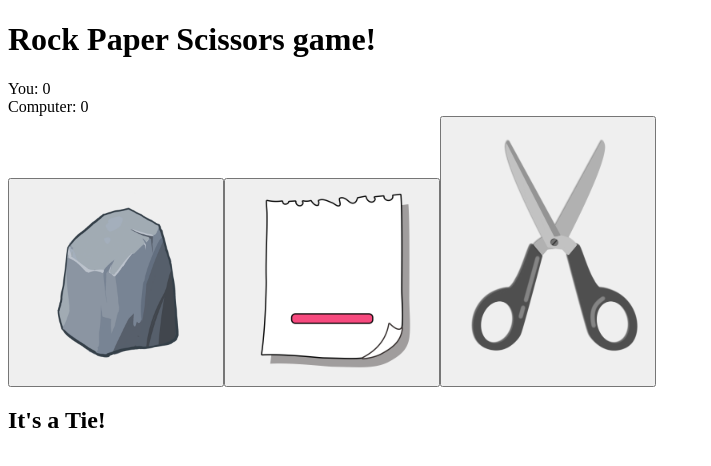
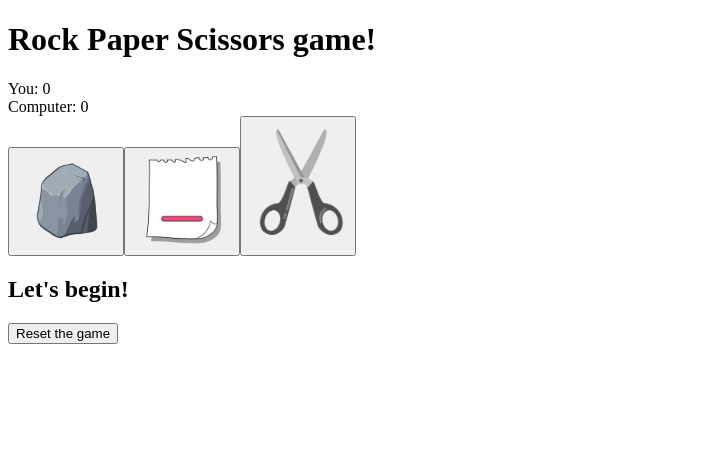
Before and after one commit to Dawid930/rock-paper-scissors, a React (Create React App) app: page / in a window 1280 px wide. Shown: the top 466 px of the page, without its empty margins (0-711 px from the left). Built offline with nearby package versions, Linux system fonts and the light colour scheme.

Commit message:
reset implemented

```diff
--- a/src/App.css
+++ b/src/App.css
@@ -1,11 +1,11 @@
 .rock{
-  width: 200px;
+  width: 100px;
 }
 
 .scissors{
-  width: 200px;
+  width: 100px;
 }
 
 .paper{
-  width: 200px;
+  width: 100px;
 }
--- a/src/App.js
+++ b/src/App.js
@@ -52,7 +52,7 @@ function ActionIcon({action, ...props}) {
   return (<Icon {...props}/>)
 }
 
-function Player ({name = 'You', score = 0, action='rock'}) {
+function Player ({name = 'You', score = 0, action}) {
   return (
     <div className='player'>
       <div className='score'>{`${name}: ${score}`}</div>
@@ -63,7 +63,7 @@ function Player ({name = 'You', score = 0, action='rock'}) {
   );
 }
 
-function ActionButton({action = 'rock', onActionSelected}) {
+function ActionButton({action, onActionSelected}) {
   return(
     <button onClick={() => onActionSelected(action)}>
       <ActionIcon action={action}/>
@@ -71,15 +71,30 @@ function ActionButton({action = 'rock', onActionSelected}) {
   )
 }
 
-
 function App() {
 
   const [playerAction, setPlayerAction] = useState("");
   const [computerAction, setComputerAction] = useState("");
-  const [winner, setWinner] = useState(0)
+  const [winner, setWinner] = useState(-2)
 
   const [playerScore, setPlayerScore] = useState(0)
   const [comuterScore, setComputerScore] = useState(0)
+
+  function ResetButton(){
+
+
+
+    return(
+      <button onClick={() => {
+      setPlayerAction("");
+      setComputerAction("");
+      setWinner(-2);
+      setPlayerScore(0);
+      setComputerScore(0);
+    }} >Reset the game</button>
+    )
+
+  }
 
   const onActionSelected = (selectedAction) => {
     const newComputerAction = randomAction()
@@ -96,8 +111,9 @@ function App() {
     }
   }
 
-  function ShowWinner({winner = 0}) {
+  function ShowWinner({winner}) {
     const text = {
+      '-2': "Let's begin!",
       '-1': 'You win!',
       0: "It's a Tie!",
       1: 'You Loose!'
@@ -107,6 +123,7 @@ function App() {
       <h2>{text[winner]}</h2>
     )
   }
+
 
   return (
     <div className='center'>
@@ -122,6 +139,7 @@ function App() {
           <ActionButton action='scissors' onActionSelected={onActionSelected}/>
         </div>
         <ShowWinner winner={winner}/>
+        <ResetButton resetOnClick={ResetButton}/>
       </div>
     </div>
   );
```
